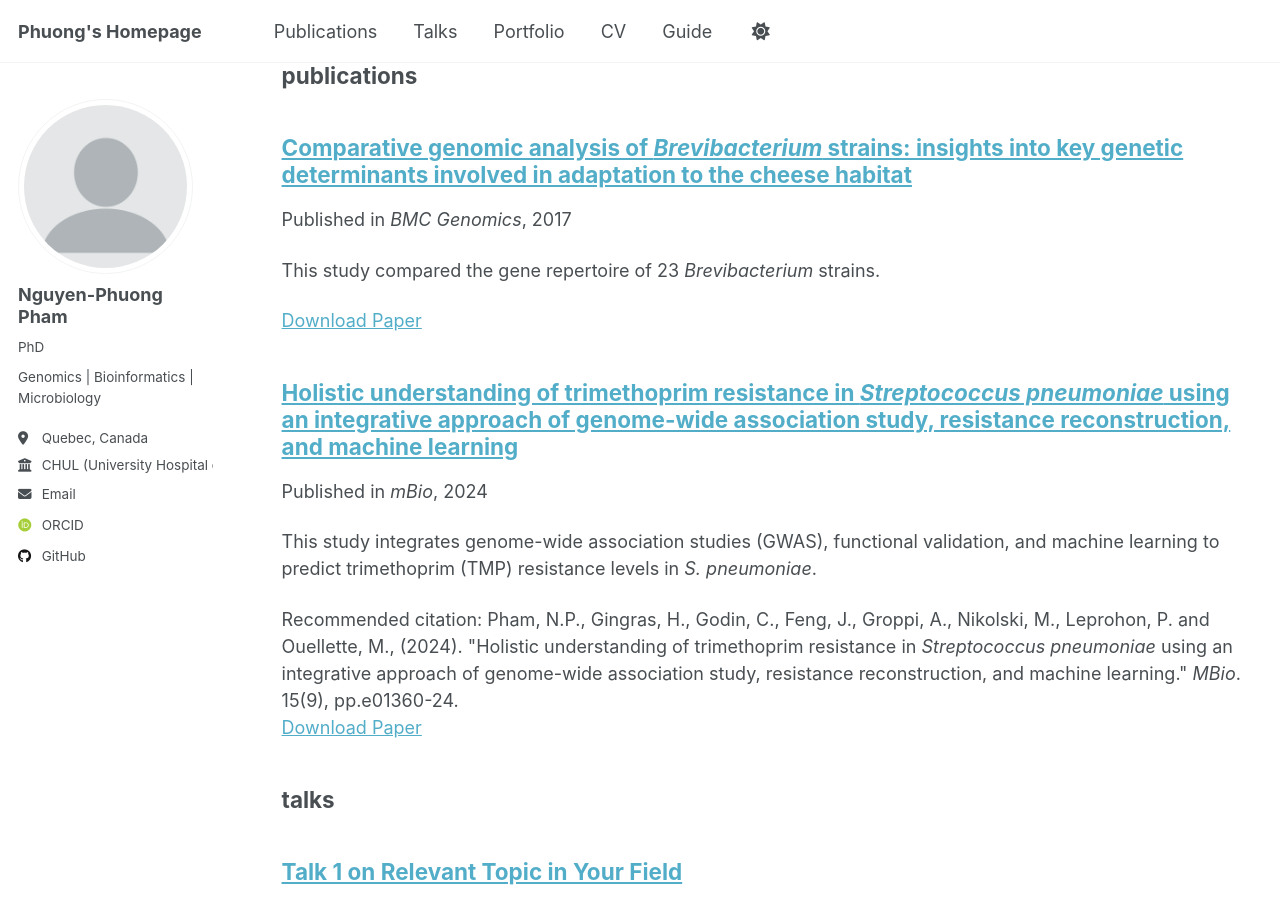
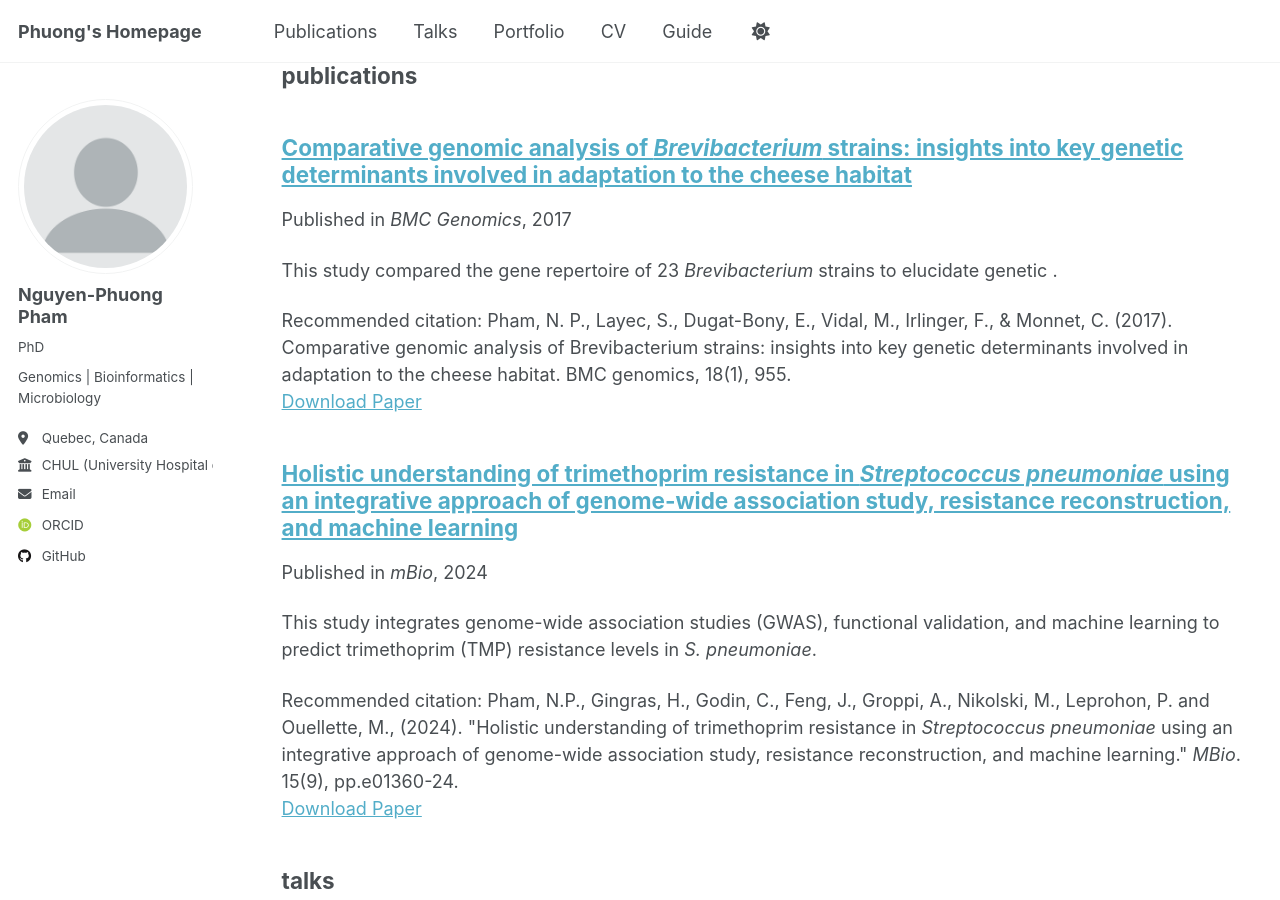
Before and after one commit to phng3001/phng3001.github.io, a Jekyll site: the page built from _pages/sitemap.md, in a window 1280 px wide and 900 px high, scrolled down 3892 px. Built offline with Jekyll 4.4.1, drawn with Linux system fonts in a browser that asks for light colours; some web fonts are replaced; a script that is not in the unit is left out.

Commit message:
Update 2017-12-07-BMC-Genomics.md

```diff
--- a/_publications/2017-12-07-BMC-Genomics.md
+++ b/_publications/2017-12-07-BMC-Genomics.md
@@ -3,10 +3,11 @@ title: "Comparative genomic analysis of <i>Brevibacterium</i> strains: insights
 collection: publications
 category: manuscripts
 permalink: /publication/2017-12-07-BMC-Genomics.md
-excerpt: 'This study compared the gene repertoire of 23 <i>Brevibacterium</i> strains.'
+excerpt: 'This study compared the gene repertoire of 23 <i>Brevibacterium</i> strains to elucidate genetic .'
 date: 2017-12-07
 venue: 'BMC Genomics'
 paperurl: 'https://bmcgenomics.biomedcentral.com/articles/10.1186/s12864-017-4322-1'
+citation: 'Pham, N. P., Layec, S., Dugat-Bony, E., Vidal, M., Irlinger, F., & Monnet, C. (2017). Comparative genomic analysis of Brevibacterium strains: insights into key genetic determinants involved in adaptation to the cheese habitat. BMC genomics, 18(1), 955.'
 ---
 
 Background
```
